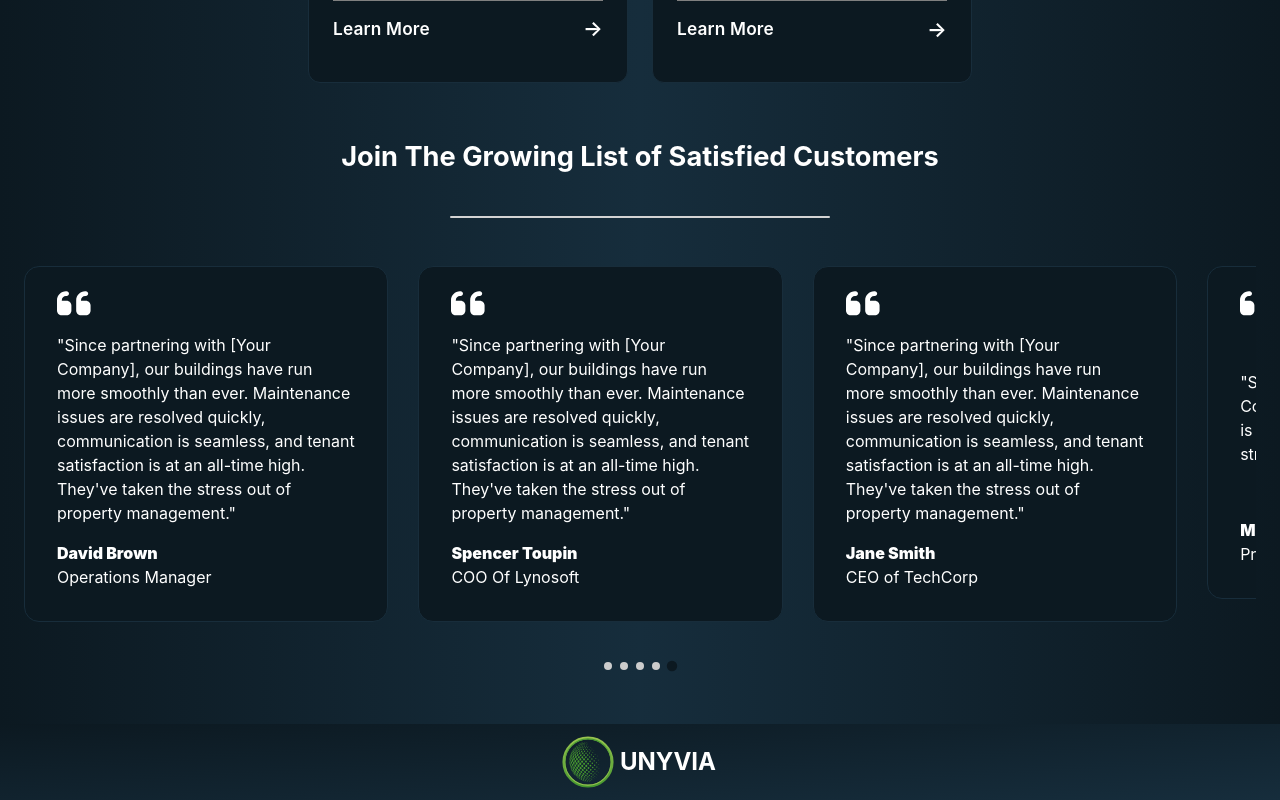
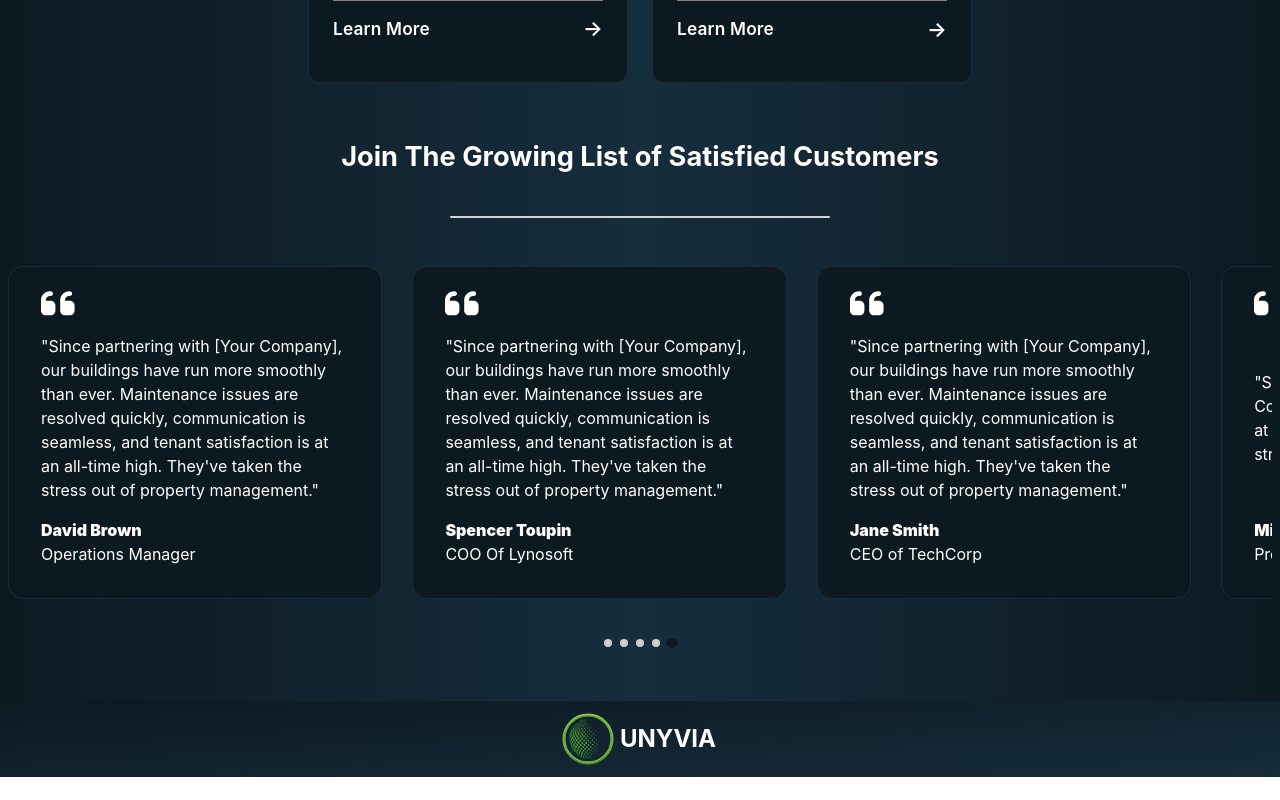
Before and after one commit to SpenyT/unyvia-website, a React (Vite) app: page / in a window 1280 px wide. Shown: the part 1501-2301 px from the top of the page. After the commit the page ends 2278 px from the top, so only its background shows below. Built offline with nearby package versions, Linux system fonts and the light colour scheme.

Commit message:
Fix spacing between testimonial cards on larger screens

```diff
--- a/src/components/home/Testimonials.tsx
+++ b/src/components/home/Testimonials.tsx
@@ -1,4 +1,3 @@
-"use client"
 
 import { Swiper, SwiperSlide } from "swiper/react"
 import { Autoplay, Pagination } from "swiper/modules"
--- a/src/styles/pageStyles/home/testimonials.css
+++ b/src/styles/pageStyles/home/testimonials.css
@@ -33,7 +33,7 @@
 .testimonials-card-container {
   width: 100%;
   margin-top: 3rem;
-  padding: 0 1rem;
+
 
 
 }
@@ -97,6 +97,11 @@
 }
 
 
+.testimonials-swiper-continuous .swiper-slide{
+
+ max-width: 500px ;
+}
+
 .testimonials-swiper-continuous .swiper-pagination {
   position: relative !important;
   bottom: auto !important;
```
